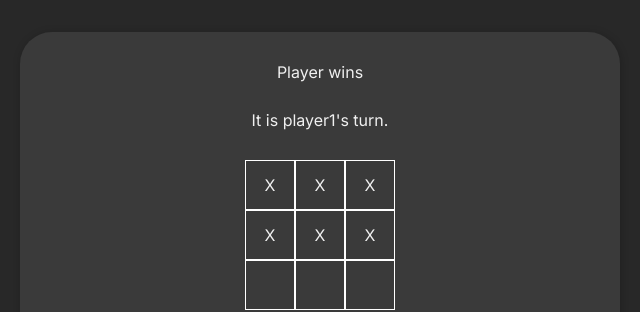
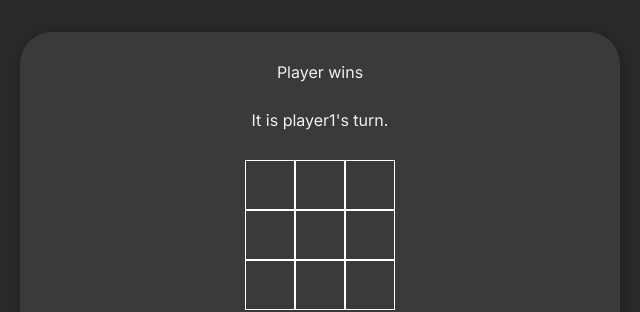
Before and after one commit to tobiasz-rayski/odin, a plain HTML site: page index.html in a window 1280 px wide. Shown: the top 312 px of the page, 320-960 px from the left. Drawn offline with Linux system fonts and the light colour scheme.

Commit message:
Fix display accordingly

```diff
--- a/index.html
+++ b/index.html
@@ -22,14 +22,14 @@
         <div class="container" id="turns">It is player1's turn.</div>
         <div class="container" id="game-board">
           <div class="row">
-            <div class="space border">X</div>
-            <div class="space border">X</div>
-            <div class="space border">X</div>
+            <div class="space border"></div>
+            <div class="space border"></div>
+            <div class="space border"></div>
           </div>
           <div class="row">
-            <div class="space border">X</div>
-            <div class="space border">X</div>
-            <div class="space border">X</div>
+            <div class="space border"></div>
+            <div class="space border"></div>
+            <div class="space border"></div>
           </div>
           <div class="row">
             <div class="space border"></div>
--- a/script.js
+++ b/script.js
@@ -89,7 +89,11 @@ const displayController = (function () {
     item.id = "space-" + index;
 
     item.addEventListener("click", function () {
-      gameBoard.placeMark(getPlayerTurn(), index);
+      if (getPlayerTurn() === player1) {
+        gameBoard.placeMark(getPlayerTurn(), index);
+        item.textContent = gameBoard.board[index].toUpperCase();
+      } else gameBoard.placeMark(getPlayerTurn(), index);
+      item.textContent = gameBoard.board[index].toUpperCase();
     });
   });
 })();
```
